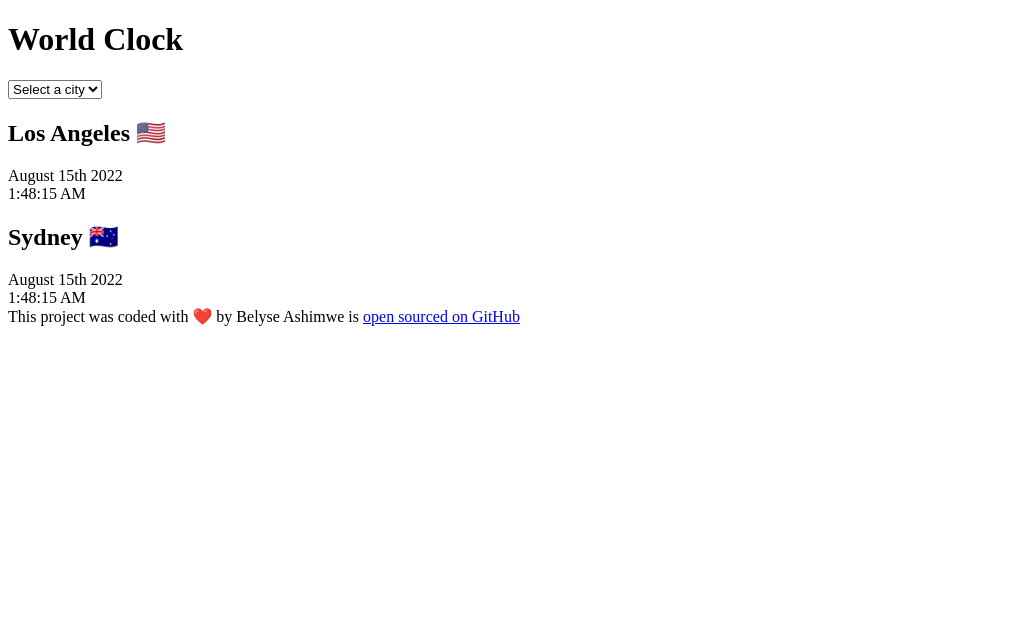
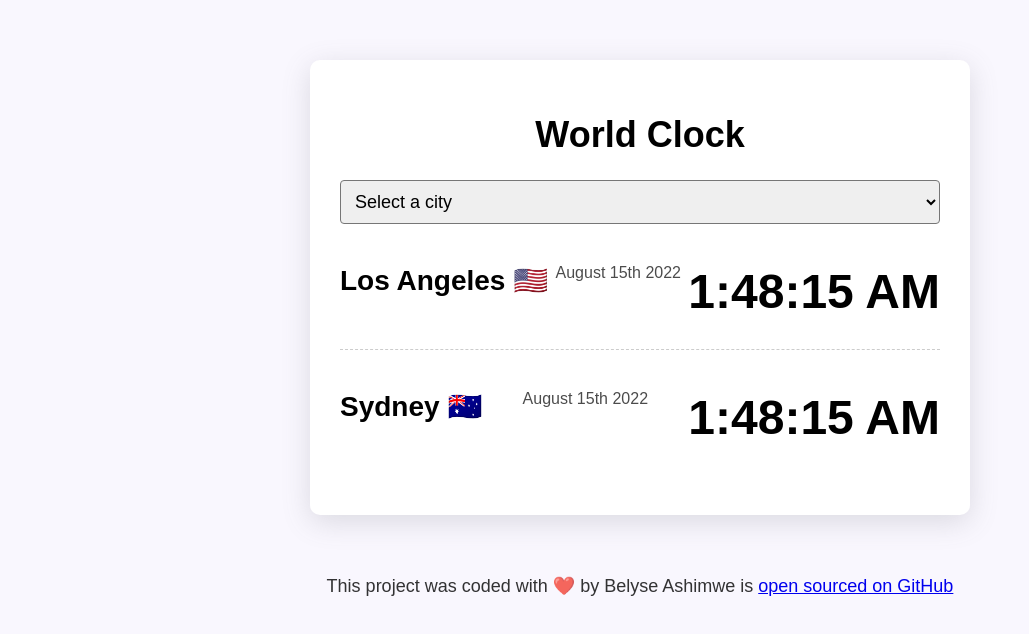
Before and after one commit to ashimwe23/World-Clock, a plain HTML site: page Index.html in a window 1280 px wide. Shown: the whole page, without its empty margins (0-1029 px from the left). Drawn offline with Linux system fonts and the light colour scheme.

Commit message:
updated style.css

```diff
--- a/css/style.css
+++ b/css/style.css
@@ -1,4 +1,65 @@
-body{
-    color: black;
-    background-color: white;
-}
+body {
+    background-color: #f9f7fe;
+    font-family: sans-serif;
+  }
+
+  h1 {
+    text-align: center;
+    font-family: sans-serif;
+    font-size: 36px;
+  }
+
+  h2 {
+    margin: 0 0 5px;
+    font-size: 28px;
+  }
+
+  select {
+    display: block;
+    width: 100%;
+    font-size: 18px;
+    border-radius: 4px;
+    padding: 10px;
+  }
+
+  .container {
+    max-width: 600px;
+    margin: 60px auto;
+    background: white;
+    padding: 30px;
+    box-shadow: rgba(100, 100, 111, 0.2) 0px 7px 29px 0px;
+    border-radius: 10px;
+  }
+
+  .city {
+    display: flex;
+    margin: 10px 0;
+    justify-content: space-between;
+    padding: 30px 0;
+    border-bottom: 1px dashed rgba(0, 0, 0, 0.2);
+  }
+
+  .city:last-child {
+    border: none;
+  }
+
+  .date {
+    opacity: 0.7;
+  }
+
+  .time {
+    font-size: 48px;
+    font-weight: bold;
+  }
+
+  .time small {
+    font-size: 24px;
+    vertical-align: middle;
+    line-height: 48px;
+  }
+
+  footer {
+    text-align: center;
+    font-size: 18px;
+    color: rgba(0, 0, 0, 0.8);
+  }
```
